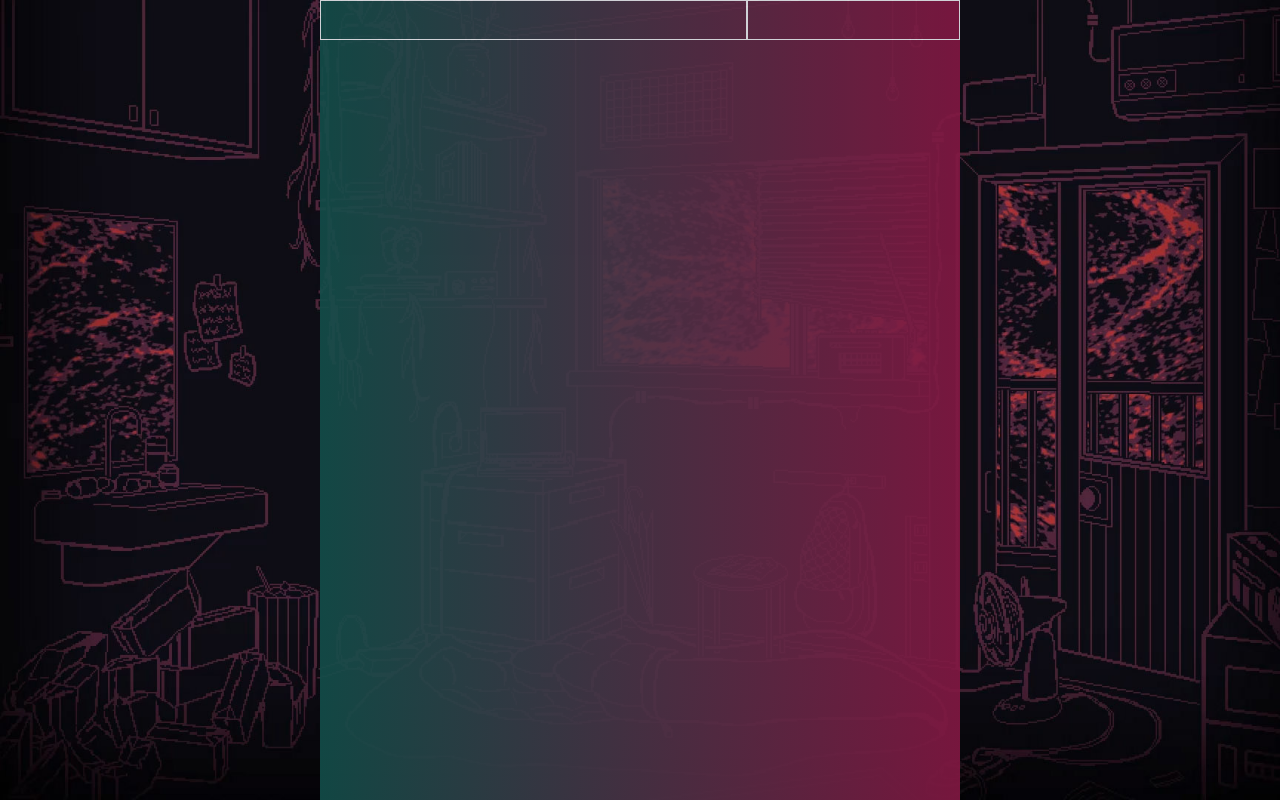
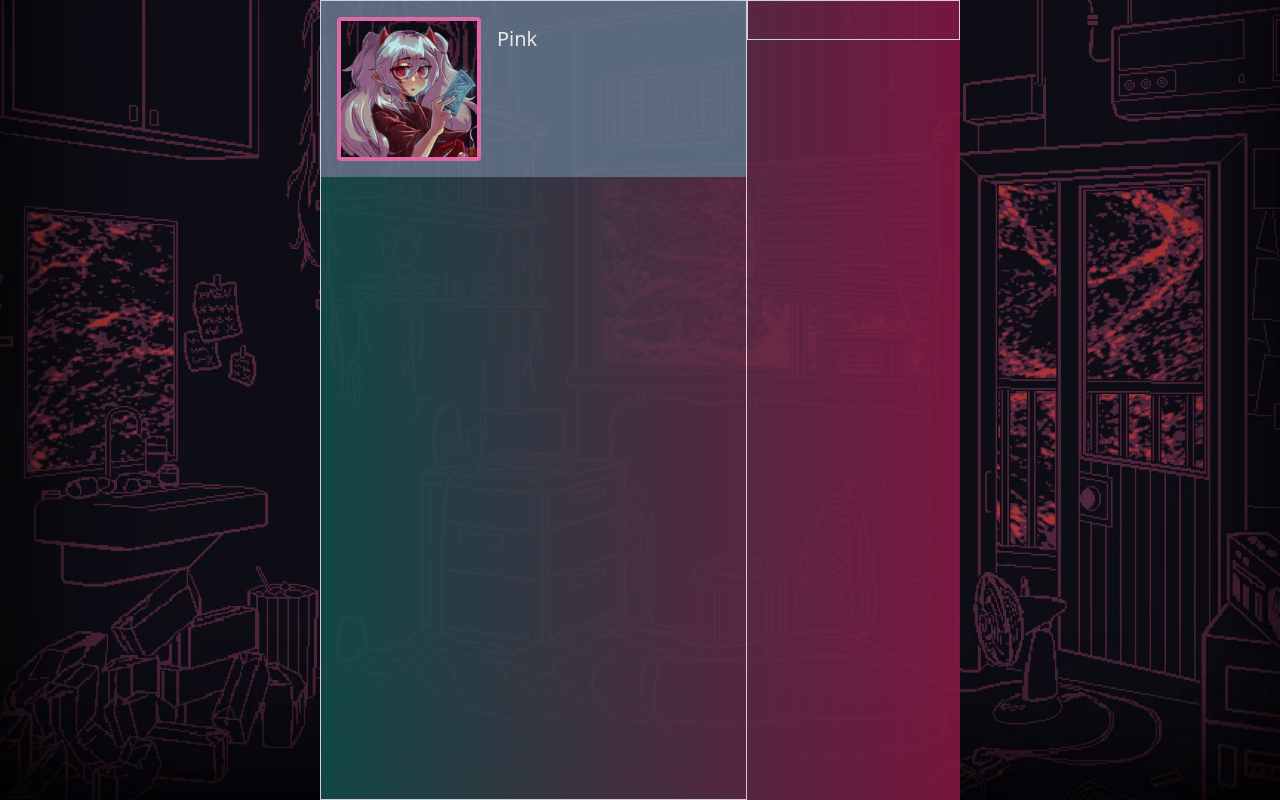
Before and after one commit to celso-rodrigo/learning-tailwind, a React (Create React App) app: page / in a window 1280 px wide. Built offline with nearby package versions, Linux system fonts and the light colour scheme.

Commit message:
feat: Corrigida lógica do bg

```diff
--- a/src/App.js
+++ b/src/App.js
@@ -4,7 +4,7 @@ import Profile from "./components/Profile";
 function App() {
 	return (
 		<div
-			className="bg-[url('assets/bg.jpg')] h-screen bg-cover bg-center
+			className="bg-profile-bg h-screen bg-cover bg-center
 			 bg-no-repeat flex flex-row justify-center"
 		>
 			<Profile />
--- a/src/components/MainProfile.js
+++ b/src/components/MainProfile.js
@@ -1,10 +1,13 @@
 import React from "react";
+import UserInfo from "./UserInfo";
 
 function MainProfile() {
 	return (
 		<main
-			className="border w-4/6 h-10"
-		></main>
+			className="border w-4/6"
+		>
+			<UserInfo />
+		</main>
 	);
 }
 
--- a/tailwind.config.js
+++ b/tailwind.config.js
@@ -9,7 +9,12 @@ module.exports = {
 	],
 	theme: {
 		extend: {
-			"profile-bg": "url('../assets/bg.jpg')"
+			backgroundImage: {
+				"profile-bg": "url('./assets/bg.jpg')",
+			},
+			fontFamily: {
+				"ubuntu": ["Ubuntu", "ui-sans-serif", "system-ui"],
+			},
 		},
 	},
 	plugins: [],
```
